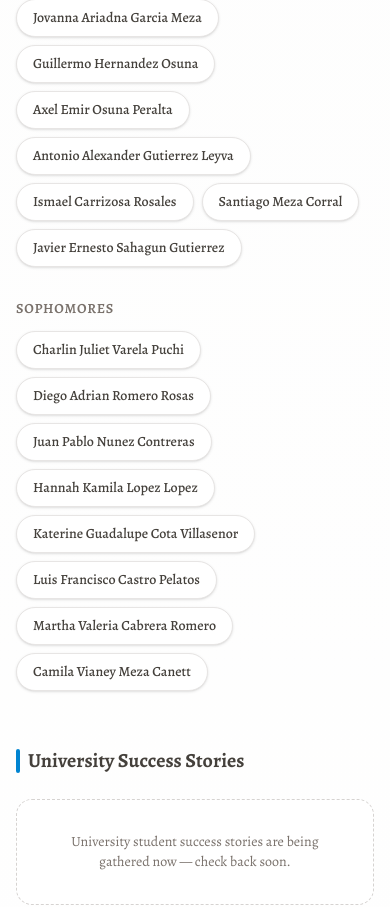
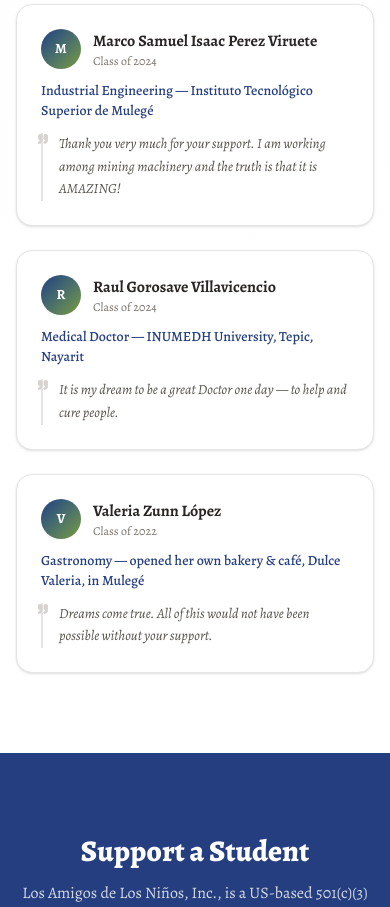
Before and after one commit to MrCoryRuss/ladln-website, a Next.js app: page / in a window 390 px wide. Shown: the part 10178-11085 px from the top of the page. Built offline with nearby package versions, Linux system fonts and the light colour scheme.

Commit message:
Remove student class directory, university placeholder, and membership explainer blocks; rename membership CTA to Donate

```diff
--- a/src/components/Membership.tsx
+++ b/src/components/Membership.tsx
@@ -2,8 +2,8 @@
 import { Lang, translations } from "@/lib/i18n";
 import { CheckCircle } from "lucide-react";
 
-const ZEFFY_MEMBERSHIP_URL =
-  "https://www.zeffy.com/en-US/ticketing/62867cd2-9ea8-43e3-9fd0-e5ca734151f8";
+const ZEFFY_DONATION_URL =
+  "https://www.zeffy.com/en-US/donation-form/e9d1770e-2cc7-46f7-adaa-8f75075e4633";
 
 const tierColors: Record<string, { bg: string; border: string; badge: string; text: string }> = {
   amber: {
@@ -48,26 +48,6 @@ export default function Membership({ lang }: { lang: Lang }) {
           <p className="text-stone-600 max-w-2xl mx-auto">{t.intro}</p>
         </div>
 
-        {/* How membership supports education */}
-        <div className="bg-stone-50 rounded-2xl p-6 md:p-8 border border-stone-100 mb-12 space-y-4">
-          <h3 className="text-xl font-bold text-stone-800">{t.how_heading}</h3>
-          <p className="text-stone-600 text-sm leading-relaxed">{t.how_body1}</p>
-          <a
-            href="#success-highschool"
-            className="inline-block text-terracotta text-sm font-semibold hover:underline"
-          >
-            {t.how_link1}
-          </a>
-          <p className="text-stone-600 text-sm leading-relaxed">{t.how_body2}</p>
-          <a
-            href="#success-university"
-            className="inline-block text-terracotta text-sm font-semibold hover:underline"
-          >
-            {t.how_link2}
-          </a>
-          <p className="text-stone-600 text-sm leading-relaxed font-medium">{t.how_body3}</p>
-        </div>
-
         {/* Membership tiers */}
         <div className="grid sm:grid-cols-2 lg:grid-cols-3 gap-5 mb-6">
           {t.tiers.map((tier, i) => {
@@ -98,20 +78,14 @@ export default function Membership({ lang }: { lang: Lang }) {
 
         <p className="text-center text-xs text-stone-500 mb-12">{t.renew_note}</p>
 
-        {/* Non-member donors */}
-        <div className="bg-stone-50 rounded-2xl p-6 md:p-8 border border-stone-100 mb-10">
-          <h3 className="text-lg font-bold text-stone-800 mb-3">{t.non_member_heading}</h3>
-          <p className="text-stone-600 text-sm leading-relaxed">{t.non_member}</p>
-        </div>
-
         <div className="text-center">
           <a
-            href={ZEFFY_MEMBERSHIP_URL}
+            href={ZEFFY_DONATION_URL}
             target="_blank"
             rel="noopener noreferrer"
             className="inline-block bg-terracotta hover:bg-terracotta-dark text-white font-bold px-8 py-3 rounded-full shadow-md transition-all hover:shadow-lg hover:-translate-y-0.5"
           >
-            {t.cta}
+            {lang === "en" ? "Donate" : "Donar"}
           </a>
         </div>
       </div>
--- a/src/components/Students.tsx
+++ b/src/components/Students.tsx
@@ -1,7 +1,7 @@
 "use client";
 import Image from "next/image";
 import { Lang, translations } from "@/lib/i18n";
-import { hsStudents, gradProfiles } from "@/lib/students";
+import { gradProfiles } from "@/lib/students";
 import { Quote, PlayCircle } from "lucide-react";
 
 const GRAD_VIDEO_ID = "zOYbe2wPBOw";
@@ -126,37 +126,7 @@ export default function Students({ lang }: { lang: Lang }) {
           </div>
         </article>
 
-        {(["seniors", "juniors", "sophomores"] as const).map((group) => (
-          <div key={group} className="mb-8">
-            <div className="text-sm font-semibold text-stone-500 uppercase tracking-wider mb-3">
-              {t[group]}
-            </div>
-            <div className="flex flex-wrap gap-2">
-              {hsStudents[group].map((name) => (
-                <div
-                  key={name}
-                  className="bg-white border border-stone-200 rounded-full px-4 py-2 text-sm text-stone-700 font-medium shadow-sm hover:border-terracotta hover:text-terracotta transition-colors"
-                >
-                  {name}
-                </div>
-              ))}
-            </div>
-          </div>
-        ))}
-
-        {/* 2. University Success Stories */}
-        <h3
-          id="success-university"
-          className="text-xl font-bold text-stone-700 mt-14 mb-6 flex items-center gap-2 scroll-mt-24"
-        >
-          <span className="w-1 h-6 rounded-full bg-sky-600 inline-block" />
-          {t.univ_heading}
-        </h3>
-        <div className="bg-white border border-dashed border-stone-300 rounded-2xl p-8 text-center text-stone-500 text-sm mb-4">
-          {t.univ_coming}
-        </div>
-
-        {/* 3. Graduates' Success Stories */}
+        {/* 2. Graduates' Success Stories */}
         <h3 className="text-xl font-bold text-stone-700 mt-14 mb-6 flex items-center gap-2">
           <span className="w-1 h-6 rounded-full bg-gold inline-block" />
           {t.grad_heading}
```
